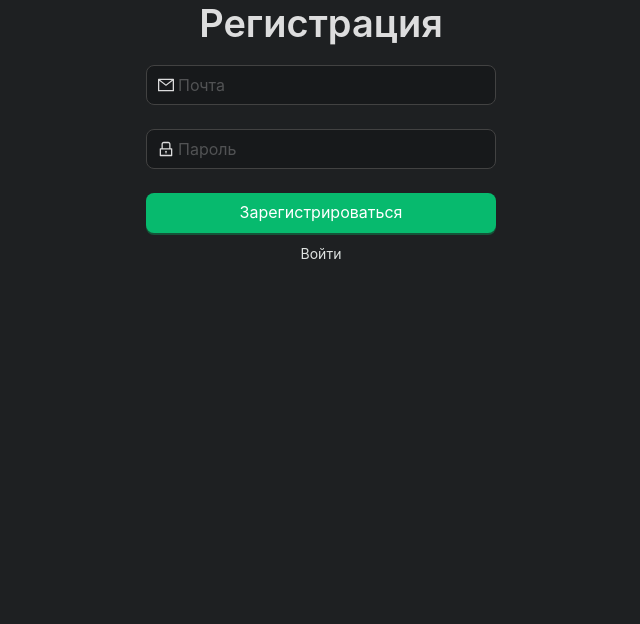
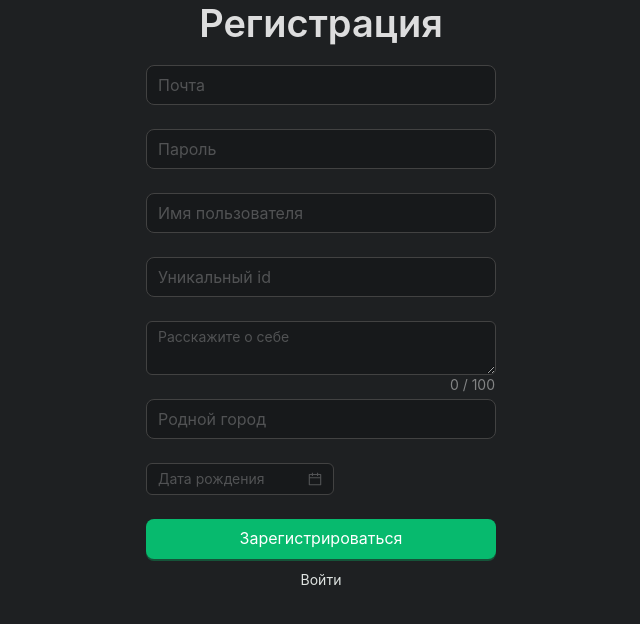
Before and after one commit to xddprog/messenger, a React (Vite) app in the folder frontend/: page /register in a window 1280 px wide. Shown: the top 624 px of the page, without its empty margins (319-959 px from the left). Built offline with nearby package versions, Linux system fonts and the light colour scheme.

Commit message:
feat: new form register

```diff
--- a/frontend/src/components/forms/RegisterForm.jsx
+++ b/frontend/src/components/forms/RegisterForm.jsx
@@ -1,5 +1,4 @@
-import { Button, Form, Input, message, Typography } from 'antd';
-import { LockOutlined, MailOutlined } from '@ant-design/icons';
+import { Button, Form, Input, message, Typography, DatePicker } from 'antd';
 import { useNavigate } from 'react-router-dom';
 import { registerUser } from '../../requests/auth.js';
 
@@ -7,6 +6,15 @@ export default function RegisterForm() {
 	const form = Form.useForm();
 	const navigate = useNavigate();
 	const [messageApi, contextHolder] = message.useMessage();
+	const config = {
+		rules: [
+			{
+				type: 'object',
+				required: true,
+				message: 'Please select time!',
+			},
+		],
+	};
 
 	async function registerSubmit() {
 		try {
@@ -17,7 +25,7 @@ export default function RegisterForm() {
 				type: 'success',
 				content: response.data.message,
 			});
-			navigate('/setting');
+			navigate('/profile');
 		} catch (error) {
 			messageApi.open({
 				type: 'error',
@@ -52,12 +60,7 @@ export default function RegisterForm() {
 						},
 					]}
 				>
-					<Input
-						prefix={<MailOutlined className='site-form-item-icon' />}
-						type='email'
-						placeholder='Почта'
-						size={'large'}
-					/>
+					<Input type='email' placeholder='Почта' size={'large'} />
 				</Form.Item>
 				<Form.Item
 					name='password'
@@ -69,12 +72,61 @@ export default function RegisterForm() {
 						},
 					]}
 				>
-					<Input
-						prefix={<LockOutlined className='site-form-item-icon' />}
-						type='password'
-						placeholder='Пароль'
-						size={'large'}
+					<Input type='password' placeholder='Пароль' size={'large'} />
+				</Form.Item>
+
+				<Form.Item
+					name='username'
+					hasFeedback
+					rules={[
+						{
+							required: true,
+							message: 'Пожалуйста, введите свое имя!',
+							whitespace: true,
+						},
+					]}
+				>
+					<Input placeholder='Имя пользователя' size={'large'} />
+				</Form.Item>
+				<Form.Item
+					rules={[
+						{
+							required: true,
+							message: 'Please input your id!',
+							whitespace: true,
+						},
+					]}
+				>
+					<Input placeholder='Уникальный id ' size={'large'} />
+				</Form.Item>
+				<Form.Item
+					rules={[
+						{
+							required: true,
+							message: 'Please input Intro',
+						},
+					]}
+				>
+					<Input.TextArea
+						placeholder='Расскажите о себе'
+						showCount
+						maxLength={100}
 					/>
+				</Form.Item>
+				<Form.Item
+					rules={[
+						{
+							required: true,
+							message: 'Please input your city!',
+							whitespace: true,
+						},
+					]}
+				>
+					<Input placeholder='Родной город ' size={'large'} />
+				</Form.Item>
+
+				<Form.Item className='w-full' name='date-picker' label='' {...config}>
+					<DatePicker placeholder='Дата рождения' />
 				</Form.Item>
 				<Form.Item>
 					<div
--- a/frontend/src/components/forms/SettingForm.jsx
+++ /dev/null
@@ -1,101 +0,0 @@
-import { Button, Form, Input, Typography, DatePicker } from 'antd';
-import { UserOutlined } from '@ant-design/icons';
-
-export default function SettingFormUser() {
-	const form = Form.useForm();
-	const config = {
-		rules: [
-			{
-				type: 'object',
-				required: true,
-				message: 'Please select time!',
-			},
-		],
-	};
-	return (
-		<div className='w-full text-center '>
-			<Typography.Title level={1}>Заполнение профиля</Typography.Title>
-			<Form form={form[0]} className='flex flex-col'>
-				<Form.Item
-					name='username'
-					hasFeedback
-					rules={[
-						{
-							required: true,
-							message: 'Пожалуйста, введите свое имя!',
-							whitespace: true,
-						},
-					]}
-				>
-					<Input
-						prefix={<UserOutlined />}
-						placeholder='Имя пользователя'
-						size={'large'}
-					/>
-				</Form.Item>
-				<Form.Item
-					rules={[
-						{
-							required: true,
-							message: 'Please input your id!',
-							whitespace: true,
-						},
-					]}
-				>
-					<Input placeholder='Уникальный id ' size={'large'} />
-				</Form.Item>
-				<Form.Item
-					rules={[
-						{
-							required: true,
-							message: 'Please input Intro',
-						},
-					]}
-				>
-					<Input.TextArea
-						placeholder='Расскажите о себе'
-						showCount
-						maxLength={100}
-					/>
-				</Form.Item>
-				<Form.Item
-					rules={[
-						{
-							required: true,
-							message: 'Please input your city!',
-							whitespace: true,
-						},
-					]}
-				>
-					<Input placeholder='Родной город ' size={'large'} />
-				</Form.Item>
-
-				<Form.Item className='w-full' name='date-picker' label='' {...config}>
-					<DatePicker placeholder='Дата рождения' />
-				</Form.Item>
-				<Form.Item>
-					<div
-						style={{
-							display: 'flex',
-							flexDirection: 'column',
-							alignItems: 'center',
-						}}
-					>
-						<Button
-							type='primary'
-							htmlType='submit'
-							className='register-form-button'
-							style={{
-								width: '100%',
-								marginBottom: '10px',
-							}}
-							size={'large'}
-						>
-							Закончить заполнение
-						</Button>
-					</div>
-				</Form.Item>
-			</Form>
-		</div>
-	);
-}
--- a/frontend/src/components/profile/UserProfileInfo.jsx
+++ b/frontend/src/components/profile/UserProfileInfo.jsx
@@ -9,7 +9,6 @@ import {
 	Image,
 	Typography,
 } from 'antd';
-import axios from 'axios';
 import { useState } from 'react';
 import { UploadOutlined } from '@ant-design/icons';
 
--- a/frontend/src/main.jsx
+++ b/frontend/src/main.jsx
@@ -7,7 +7,6 @@ import LoginPage from './pages/authPages/LoginPage.jsx';
 import PostsPage from './pages/mainPages/sidebarPages/PostsPage.jsx';
 import ChatPage from './pages/mainPages/sidebarPages/ChatPage.jsx';
 import Profile from './pages/Profile/Profile.jsx';
-import SettingPage from './pages/authPages/SettingPage.jsx';
 // import AccountChecker from './components/auth/AccountChecker.jsx';
 
 ReactDOM.createRoot(document.getElementById('root')).render(
@@ -23,7 +22,6 @@ ReactDOM.createRoot(document.getElementById('root')).render(
 		<BrowserRouter>
 			<Routes>
 				<Route path='/register' element={<RegisterPage />} />
-				<Route path='/setting' element={<SettingPage />} />
 				<Route path='/login' element={<LoginPage />} />
 				<Route path='/*' element={<MainPage />}>
 					<Route path='posts' element={<PostsPage />} />
--- a/frontend/src/pages/authPages/SettingPage.jsx
+++ /dev/null
@@ -1,22 +0,0 @@
-import SettingFormUser from '../../components/forms/SettingForm';
-
-export default function SettingPage() {
-	return (
-		<div
-			style={{
-				display: 'flex',
-				alignItems: 'center',
-				justifyContent: 'center',
-				flexDirection: 'column',
-			}}
-		>
-			<div
-				style={{
-					width: '350px',
-				}}
-			>
-				<SettingFormUser />
-			</div>
-		</div>
-	);
-}
--- a/frontend/src/requests/auth.js
+++ b/frontend/src/requests/auth.js
@@ -5,7 +5,7 @@ const BASE_URL = 'https://messenger-sm6n.onrender.com/api/auth';
 export async function registerUser(values) {
 	return await axios
 		.post(`${BASE_URL}/register`, values, { withCredentials: true })
-		.then((response) => response);
+		.then((response) => console.log(response));
 }
 
 export async function loginUser(values) {
```
